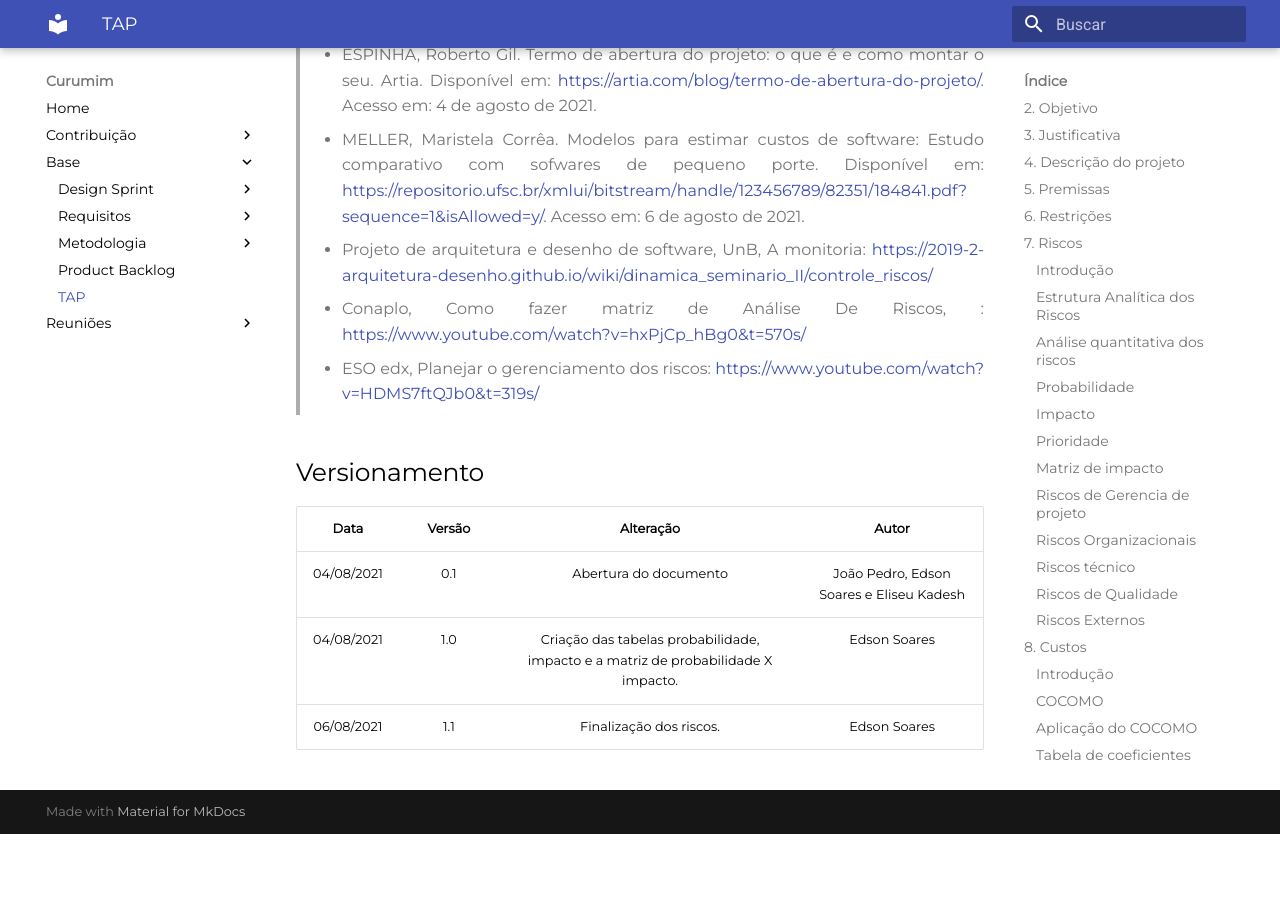
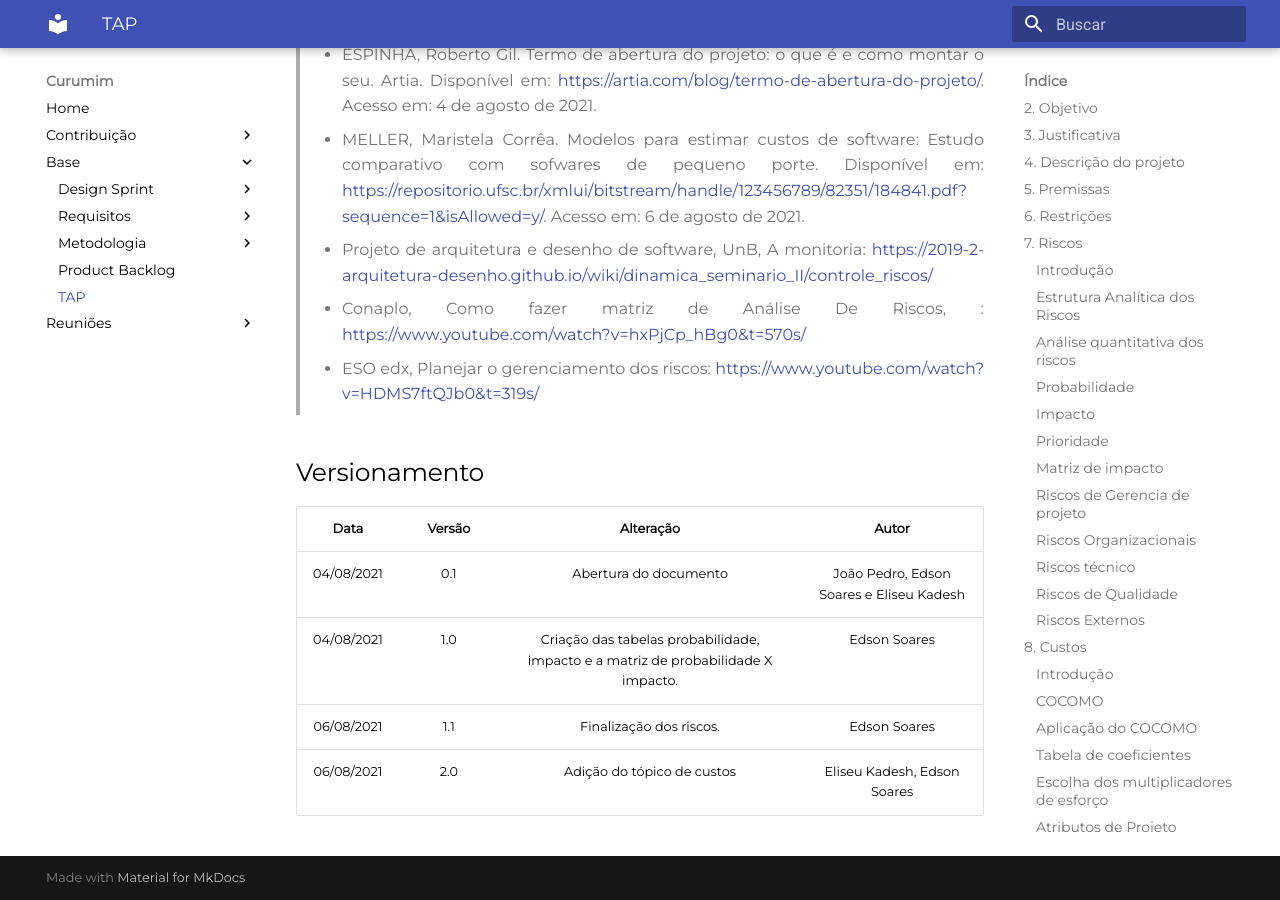
Before and after one commit to UnBArqDsw2021-1/2021.1_G6_Curumim, an MkDocs documentation site: the page built from docs/base/tap/tap.md, in a window 1280 px wide and 900 px high, scrolled down 12200 px. Built offline with MkDocs 1.6.1 and Material for MkDocs 9.7.7, drawn with Linux system fonts in a browser that asks for light colours; before the commit the page ends 13034 px from its top, so only the background shows below that.

Commit message:
doc(#46) Atualizando versionamento.

```diff
--- a/docs/base/tap/tap.md
+++ b/docs/base/tap/tap.md
@@ -266,6 +266,7 @@
 
 |    Data    | Versão |        Alteração               |                    Autor                    |
 |:----------:|:------:|:-----------------:|:------------------------:|
-| 04/08/2021|  0.1  | Abertura do documento | João Pedro, Edson Soares e Eliseu Kadesh |
-| 04/08/2021 | 1.0 | Criação das tabelas probabilidade, impacto e a matriz de probabilidade X impacto. | Edson Soares |
-| 06/08/2021 | 1.1 | Finalização dos riscos. | Edson Soares |
+| 04/08/2021 | 0.1  | Abertura do documento | João Pedro, Edson Soares e Eliseu Kadesh |
+| 04/08/2021 | 1.0  | Criação das tabelas probabilidade, impacto e a matriz de probabilidade X impacto. | Edson Soares |
+| 06/08/2021 | 1.1 | Finalização dos riscos.    | Edson Soares |
+| 06/08/2021 | 2.0 | Adição do tópico de custos | Eliseu Kadesh, Edson Soares |
```
